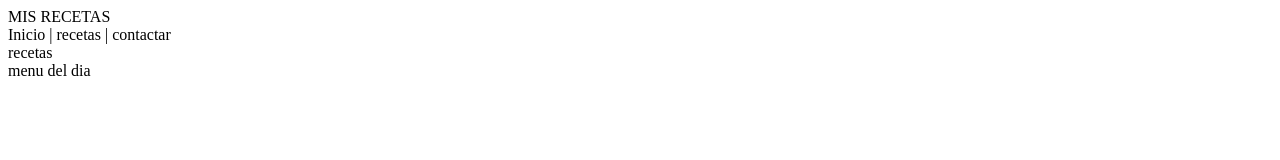
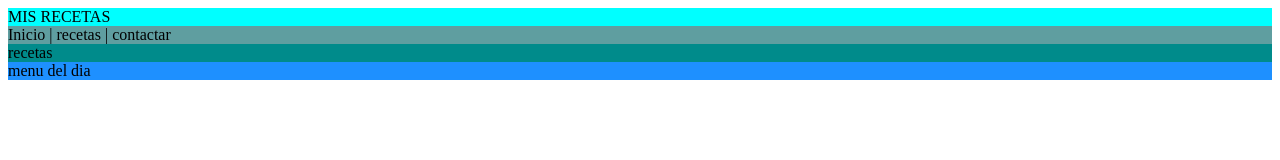
Before and after one commit to leovocino/misrecetas, a plain HTML site: page index.html in a window 1280 px wide. Drawn offline with Linux system fonts and the light colour scheme.

Commit message:
color de fondo
color de fondo

```diff
--- a/index.html
+++ b/index.html
@@ -7,11 +7,11 @@
         <meta name="keywords" contente="receta,cocina,comida">
     </head>
     <body>
-        <div> MIS RECETAS</div>
-        <div>Inicio | recetas | contactar</div>
-        <div>
-            <div>recetas</div>
-            <div>menu del dia</div>
+        <div style="background-color: aqua;"> MIS RECETAS</div>
+        <div style="background-color:cadetblue">Inicio | recetas | contactar</div>
+        <div style="background-color:darkblue">
+            <div style="background-color: darkcyan;">recetas</div>
+            <div style="background-color:dodgerblue">menu del dia</div>
         </div>
     </body>
 </html>
```
